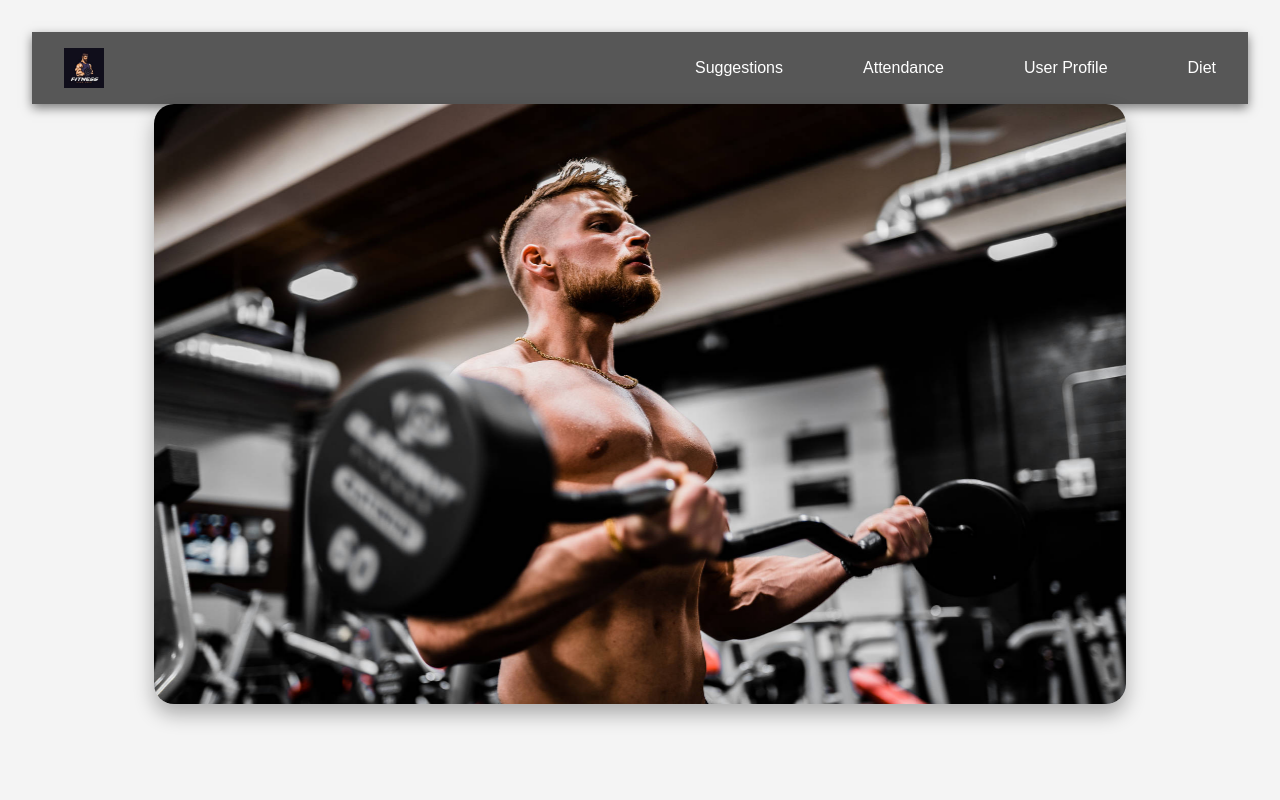
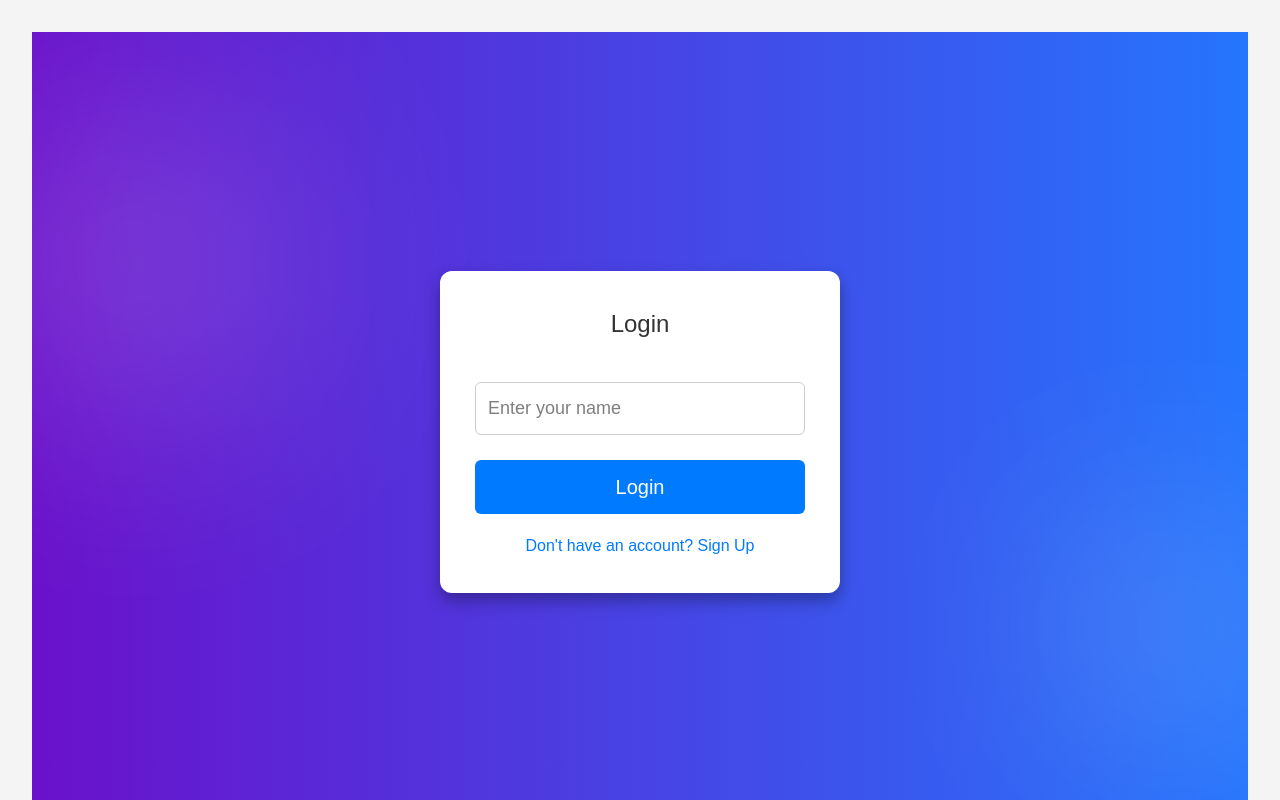
Before and after one commit to JayaNirenjan45/Gym-management-system, a React (Vite) app in the folder client/: page / in a window 1280 px wide. Shown: the top 800 px of the page. Built offline with nearby package versions, Linux system fonts and the light colour scheme.

Commit message:
Added Login page

```diff
--- a/client/src/App.jsx
+++ b/client/src/App.jsx
@@ -1,25 +1,31 @@
-import { Route,Routes } from "react-router-dom"
-import "./App.css"
+import { Route, Routes, useLocation } from "react-router-dom";
+import "./App.css";
 import Navbar from "./components/Navbar";
-import Suggestions from "./pages/Suggestions.jsx"
-import Attendance from "./pages/Attendance.jsx"
-import Userprofile from "./pages/Userprofile.jsx"
-import Diet from "./pages/Diet.jsx"
+import Suggestions from "./pages/Suggestions.jsx";
+import Attendance from "./pages/Attendance.jsx";
+import Userprofile from "./pages/Userprofile.jsx";
+import Diet from "./pages/Diet.jsx";
 import Homepage from "./Homepage.jsx";
+import Login from "./pages/Login.jsx";
 
-function App()
-{
+function App() {
+  const location = useLocation(); // Get the current route
+
   return (
     <div className="App">
-            <Navbar />
+      {/* Show Navbar only if the user is NOT on the Login page */}
+      {location.pathname !== "/" && <Navbar />}
+
       <Routes>
-                <Route path="/" element={<Homepage />}/>
-                <Route path="/suggestions" element={<Suggestions />}/>
-                <Route path="/attendance" element={<Attendance />}/>
-                <Route path="/userprofile" element={<Userprofile />}/>
-                <Route path="/diet" element={<Diet />}/>
+        <Route path="/" element={<Login />} />
+        <Route path="/home" element={<Homepage />} />
+        <Route path="/suggestions" element={<Suggestions />} />
+        <Route path="/attendance" element={<Attendance />} />
+        <Route path="/userprofile" element={<Userprofile />} />
+        <Route path="/diet" element={<Diet />} />
       </Routes>
     </div>
   );
 }
+
 export default App;
--- /dev/null
+++ b/client/src/pages/Login.css
@@ -0,0 +1,99 @@
+/* Full-page background with gradient */
+.container {
+    position: relative;
+    display: flex;
+    justify-content: center;
+    align-items: center;
+    height: 100vh;
+    background: linear-gradient(to right, #6a11cb, #2575fc);
+    overflow: hidden; /* Prevents shapes from overflowing */
+  }
+
+  /* Background Shape - Large Blurry Circle (Left Side) */
+  .shape1 {
+    position: absolute;
+    width: 300px;
+    height: 300px;
+    background: rgba(255, 255, 255, 0.2);
+    top: 10%;
+    left: -50px;
+    border-radius: 50%;
+    filter: blur(120px);
+    z-index: 0;
+  }
+
+  /* Background Shape - Smaller Blurry Circle (Right Side) */
+  .shape2 {
+    position: absolute;
+    width: 250px;
+    height: 250px;
+    background: rgba(255, 255, 255, 0.15);
+    bottom: 10%;
+    right: -50px;
+    border-radius: 50%;
+    filter: blur(100px);
+    z-index: 0;
+  }
+
+  /* Login Box Styling */
+  .login-box {
+    position: relative;
+    width: 400px;
+    padding: 35px;
+    background: white;
+    box-shadow: 0 8px 16px rgba(0, 0, 0, 0.3);
+    border-radius: 12px;
+    text-align: center;
+    transition: 0.3s;
+    z-index: 1; /* Keeps it above background shapes */
+  }
+
+  .login-box:hover {
+    box-shadow: 0 10px 20px rgba(0, 0, 0, 0.4);
+  }
+
+  /* Form Styling */
+  .login-box h2 {
+    margin-bottom: 25px;
+    color: #333;
+    font-size: 24px;
+  }
+
+  .input-field {
+    width: 100%;
+    padding: 12px;
+    margin: 15px 0;
+    border: 1px solid #ccc;
+    border-radius: 6px;
+    font-size: 18px;
+  }
+
+  /* Button Styling */
+  .submit-btn {
+    width: 100%;
+    padding: 12px;
+    background: #007bff;
+    border: none;
+    color: white;
+    font-size: 20px;
+    border-radius: 6px;
+    cursor: pointer;
+    transition: 0.3s ease-in-out;
+    margin-top: 10px;
+  }
+
+  .submit-btn:hover {
+    background: #0056b3;
+  }
+
+  /* Toggle Between Login & Signup */
+  .toggle-text {
+    margin-top: 20px;
+    color: #007bff;
+    cursor: pointer;
+    font-size: 16px;
+  }
+
+  .toggle-text:hover {
+    text-decoration: underline;
+  }
--- /dev/null
+++ b/client/src/pages/Login.jsx
@@ -0,0 +1,48 @@
+import React, { useState } from "react";
+import { useNavigate } from "react-router-dom";
+import "./Login.css"; // Import the CSS file
+
+const Login = () => {
+  const [isSignup, setIsSignup] = useState(false);
+  const [name, setName] = useState("");
+  const navigate = useNavigate();
+
+  const handleSubmit = (e) => {
+    e.preventDefault();
+    if (name.trim()) {
+      navigate("/home"); // Redirects to Homepage.jsx
+    } else {
+      alert("Please enter a valid name");
+    }
+  };
+
+  return (
+    <div className="container">
+      {/* Background Shapes */}
+      <div className="shape1"></div>
+      <div className="shape2"></div>
+
+      {/* Login Box */}
+      <div className="login-box">
+        <h2>{isSignup ? "Sign Up" : "Login"}</h2>
+        <form onSubmit={handleSubmit}>
+          <input
+            type="text"
+            placeholder="Enter your name"
+            value={name}
+            onChange={(e) => setName(e.target.value)}
+            className="input-field"
+          />
+          <button type="submit" className="submit-btn">
+            {isSignup ? "Sign Up" : "Login"}
+          </button>
+        </form>
+        <p className="toggle-text" onClick={() => setIsSignup(!isSignup)}>
+          {isSignup ? "Already have an account? Login" : "Don't have an account? Sign Up"}
+        </p>
+      </div>
+    </div>
+  );
+};
+
+export default Login;
```
Also changed, not shown: client/src/assets/loging.jpg (added). Lines whose indentation alone changed are shown as unchanged.
